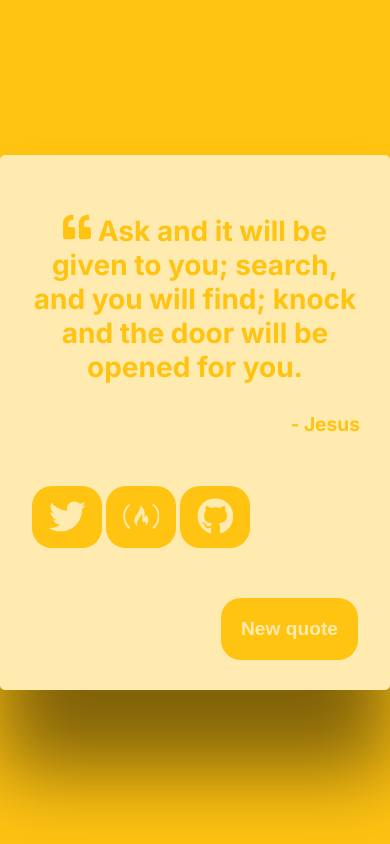
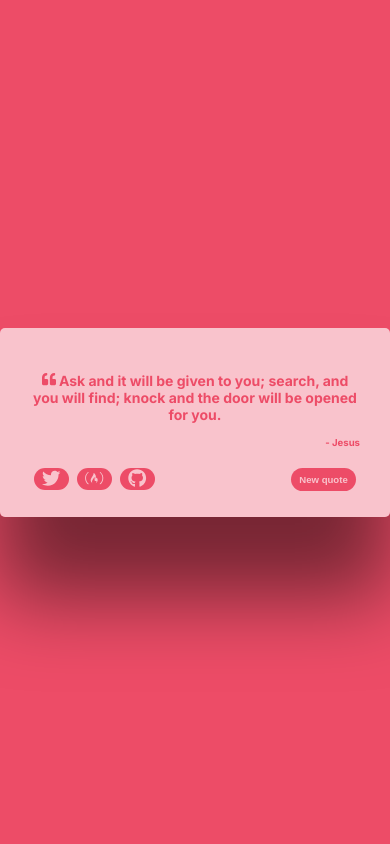
Before and after one commit to will-s-205/random-quote-machine, a React (Create React App) app: page / in a window 390 px wide. Built offline with nearby package versions, Linux system fonts and the light colour scheme; no server answers; the HTML template or start-up script is replaced by a standard one.

Commit message:
mobile browser support

```diff
--- a/src/App.scss
+++ b/src/App.scss
@@ -6,6 +6,10 @@ body {
   margin: 0;
   box-sizing: border-box;
   font-family: "Inter", sans-serif;
+
+  @media (max-width: 410px) {
+    font-size: 50%;
+  }
 }
 
 .App {
@@ -36,12 +40,6 @@ body {
   font-weight: bold;
 }
 
-// .double-quotes {
-//   width: 2rem;
-//   transform: rotate(180deg);
-//   padding-left: 5px;
-// }
-
 .author {
   text-align: end;
   font-size: 1.2em;
@@ -53,23 +51,41 @@ body {
 }
 
 .button {
-  border: 0;
-  border-radius: 20px;
   margin: 50px 2px 0px 2px;
   padding: 20px;
+  border: 0;
+  border-radius: 35px;
   font-size: 1.2em;
   font-weight: bold;
   background-color: var(--backgound-color);
   color: #ffffffaa;
 }
 
-.icon{
+.icon {
   padding: 10px;
   font-size: 2.3em;
-  width: 70px;
+  width: 65px;
 }
 
-button>svg{
-  // for some reason svg getting extra margin
-  margin-bottom: -6px;
+button>svg {
+  margin-bottom: -7px; // for some reason svg getting
+  margin-right: 1px;
 }
+
+@media (max-width: 410px) {
+  .button{
+    padding: 0px;
+    width: 35px;
+    margin: 20px 4px -10px 4px;
+  }
+
+  button>svg {
+    margin-bottom: -3px; // for some reason svg getting
+    margin-left: 1px; // for some reason svg getting
+  }
+
+  .new-quote {
+    width: 65px;
+    padding: 6px
+  }
+}
--- a/src/components/QuoteBox.js
+++ b/src/components/QuoteBox.js
@@ -57,6 +57,10 @@ export default function QuoteBox({ onNewQuoteClick }) {
     // }
     // {/* <button id="new-quote" onClick={setColor}>newQuote</button> */}
 
+    const twitterLink = `https://twitter.com/intent/tweet?text=${encodeURIComponent(
+        `"${quotedText}" - ${authorName}`
+      )}&hashtags=quotes`;
+
     return (
         <div>
             <div className="quote-box">
@@ -67,7 +71,7 @@ export default function QuoteBox({ onNewQuoteClick }) {
                 <div className="author">- {authorName}</div>
 
                 <div>
-                <a href='https://twitter.com/WilliamStep4' target='_blank'>
+                <a href={twitterLink} target='_blank'>
                         <button className="button icon"><FaTwitter /></button>
                     </a>
                     <a href='https://www.freecodecamp.org/rigo205' target='_blank'>
--- a/src/data/colorVariations.js
+++ b/src/data/colorVariations.js
@@ -1,8 +1,8 @@
 let colorVariations = [
     {
         id: 1,
-        title: "Sunflower yellow",
-        color: "#FFC312"
+        title: "Berry",
+        color: "#ED4C67"
     },
     {
         id: 2,
```
